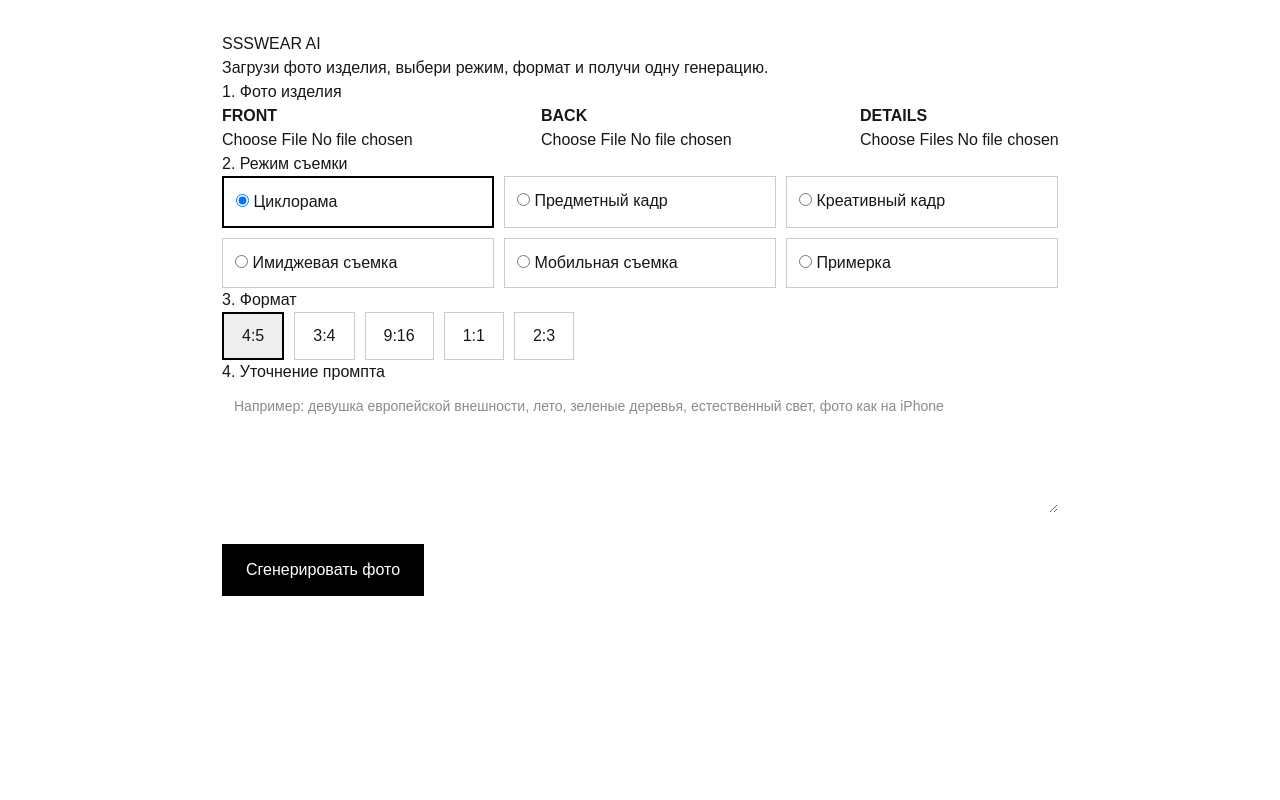
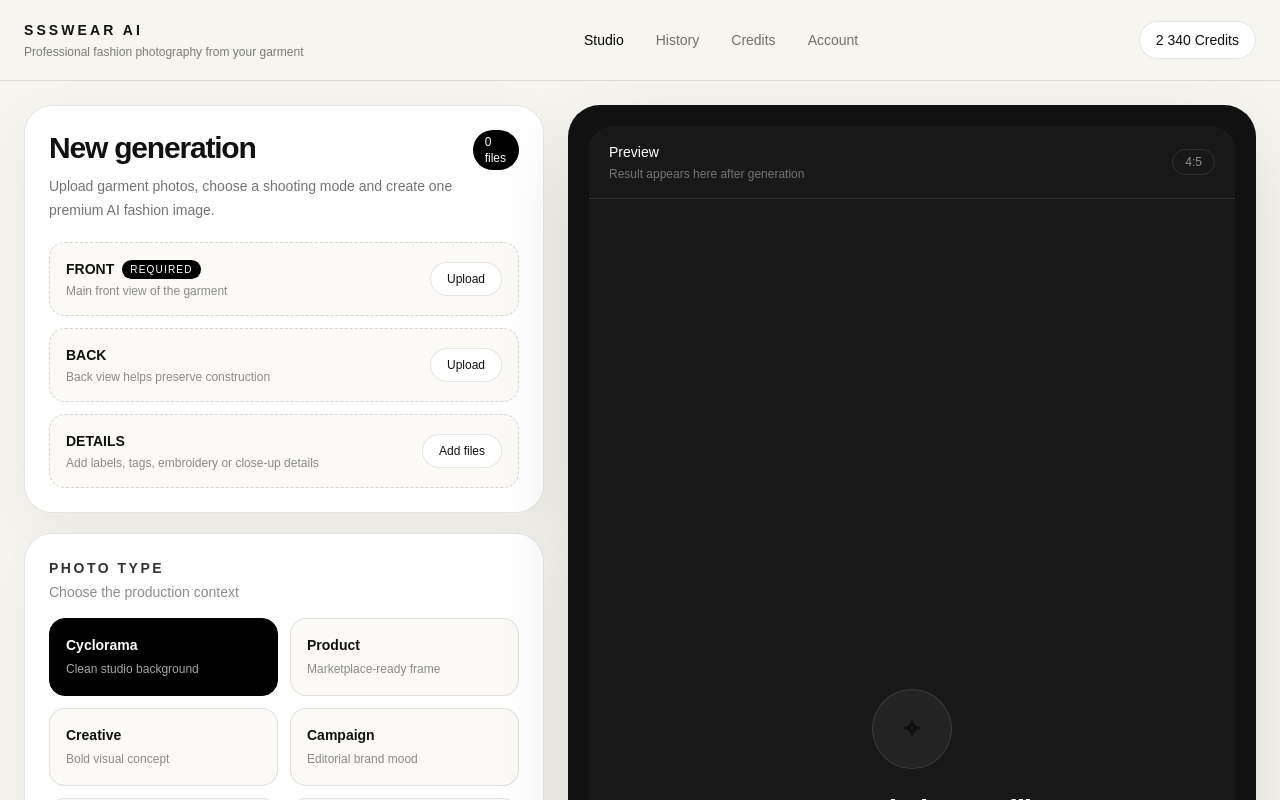
Before and after one commit to igorslinkin/ssswearai, a Next.js app: page / in a window 1280 px wide. Shown: the top 800 px of the page. Built offline with nearby package versions, Linux system fonts and the light colour scheme.

Commit message:
Redesign generator interface

```diff
--- a/app/page.tsx
+++ b/app/page.tsx
@@ -1,6 +1,6 @@
 "use client";
 
-import { useState } from "react";
+import { useMemo, useState } from "react";
 
 type Mode =
   | "cyclorama"
@@ -12,10 +12,53 @@ type Mode =
 
 type Ratio = "4:5" | "3:4" | "9:16" | "1:1" | "2:3";
 
+const modes: {
+  value: Mode;
+  title: string;
+  description: string;
+}[] = [
+  {
+    value: "cyclorama",
+    title: "Cyclorama",
+    description: "Clean studio background",
+  },
+  {
+    value: "product",
+    title: "Product",
+    description: "Marketplace-ready frame",
+  },
+  {
+    value: "creative",
+    title: "Creative",
+    description: "Bold visual concept",
+  },
+  {
+    value: "image",
+    title: "Campaign",
+    description: "Editorial brand mood",
+  },
+  {
+    value: "mobile",
+    title: "Mobile",
+    description: "Realistic UGC photo",
+  },
+  {
+    value: "tryon",
+    title: "Try-on",
+    description: "Model wearing garment",
+  },
+];
+
+const ratios: Ratio[] = ["4:5", "3:4", "9:16", "1:1", "2:3"];
+
 async function compressImage(file: File, maxSize = 1400, quality = 0.82) {
   const imageBitmap = await createImageBitmap(file);
 
-  const scale = Math.min(1, maxSize / Math.max(imageBitmap.width, imageBitmap.height));
+  const scale = Math.min(
+    1,
+    maxSize / Math.max(imageBitmap.width, imageBitmap.height)
+  );
+
   const width = Math.round(imageBitmap.width * scale);
   const height = Math.round(imageBitmap.height * scale);
 
@@ -49,6 +92,10 @@ async function compressImage(file: File, maxSize = 1400, quality = 0.82) {
   );
 }
 
+function formatFileSize(file: File) {
+  return `${(file.size / 1024 / 1024).toFixed(2)} MB`;
+}
+
 export default function Page() {
   const [frontFile, setFrontFile] = useState<File | null>(null);
   const [backFile, setBackFile] = useState<File | null>(null);
@@ -62,9 +109,13 @@ export default function Page() {
   const [error, setError] = useState("");
   const [loading, setLoading] = useState(false);
 
+  const uploadedCount = useMemo(() => {
+    return Number(Boolean(frontFile)) + Number(Boolean(backFile)) + detailFiles.length;
+  }, [frontFile, backFile, detailFiles]);
+
   const handleGenerate = async () => {
     if (!frontFile) {
-      setError("Загрузи FRONT фото.");
+      setError("Upload FRONT photo first.");
       return;
     }
 
@@ -100,172 +151,350 @@ export default function Page() {
       const data = await res.json();
 
       if (!data.success) {
-        setError(data.error || "Ошибка генерации.");
+        setError(data.error || "Generation failed.");
         return;
       }
 
       setImage(data.image);
     } catch (err: any) {
-      setError(err?.message || "Ошибка запроса к API.");
+      setError(err?.message || "API request failed.");
     } finally {
       setLoading(false);
     }
   };
 
   return (
-    <main style={{ padding: 32, maxWidth: 900, margin: "0 auto", fontFamily: "Arial" }}>
-      <h1>SSSWEAR AI</h1>
-      <p>Загрузи фото изделия, выбери режим, формат и получи одну генерацию.</p>
-
-      <h3>1. Фото изделия</h3>
-
-      <div style={{ display: "grid", gap: 16, gridTemplateColumns: "1fr 1fr 1fr" }}>
-        <UploadBox title="FRONT" file={frontFile} onChange={setFrontFile} />
-        <UploadBox title="BACK" file={backFile} onChange={setBackFile} />
+    <main className="min-h-screen bg-[#f7f5f0] text-[#111111]">
+      <header className="border-b border-black/10 bg-[#f7f5f0]/90 backdrop-blur">
+        <div className="mx-auto flex max-w-[1440px] items-center justify-between px-6 py-5">
           <div>
-          <strong>DETAILS</strong>
-          <br />
-          <input
-            type="file"
-            accept="image/*"
-            multiple
-            onChange={(e) => setDetailFiles(Array.from(e.target.files || []))}
-          />
-          {detailFiles.length > 0 && (
-            <ul>
-              {detailFiles.map((file, index) => (
-                <li key={index}>
-                  {file.name} — {(file.size / 1024 / 1024).toFixed(2)} MB
-                </li>
-              ))}
-            </ul>
-          )}
+            <div className="text-sm font-semibold tracking-[0.22em]">
+              SSSWEAR AI
+            </div>
+            <div className="mt-1 text-xs text-black/50">
+              Professional fashion photography from your garment
             </div>
           </div>
 
-      <h3>2. Режим съемки</h3>
+          <nav className="hidden items-center gap-8 text-sm text-black/55 md:flex">
+            <button className="text-black">Studio</button>
+            <button>History</button>
+            <button>Credits</button>
+            <button>Account</button>
+          </nav>
 
-      <div style={{ display: "grid", gap: 10, gridTemplateColumns: "1fr 1fr 1fr" }}>
-        <Radio label="Циклорама" value="cyclorama" current={mode} onChange={setMode} />
-        <Radio label="Предметный кадр" value="product" current={mode} onChange={setMode} />
-        <Radio label="Креативный кадр" value="creative" current={mode} onChange={setMode} />
-        <Radio label="Имиджевая съемка" value="image" current={mode} onChange={setMode} />
-        <Radio label="Мобильная съемка" value="mobile" current={mode} onChange={setMode} />
-        <Radio label="Примерка" value="tryon" current={mode} onChange={setMode} />
+          <div className="rounded-full border border-black/10 bg-white px-4 py-2 text-sm">
+            2 340 Credits
+          </div>
+        </div>
+      </header>
+
+      <section className="mx-auto grid max-w-[1440px] gap-6 px-6 py-6 lg:grid-cols-[520px_1fr]">
+        <aside className="space-y-5">
+          <div className="rounded-[28px] border border-black/10 bg-white p-6 shadow-[0_20px_60px_rgba(0,0,0,0.06)]">
+            <div className="mb-5 flex items-start justify-between gap-4">
+              <div>
+                <h1 className="text-3xl font-semibold tracking-[-0.04em]">
+                  New generation
+                </h1>
+                <p className="mt-2 text-sm leading-6 text-black/55">
+                  Upload garment photos, choose a shooting mode and create one
+                  premium AI fashion image.
+                </p>
               </div>
 
-      <h3>3. Формат</h3>
+              <div className="rounded-full bg-black px-3 py-1 text-xs text-white">
+                {uploadedCount} files
+              </div>
+            </div>
 
-      <div style={{ display: "flex", gap: 10, flexWrap: "wrap" }}>
-        {(["4:5", "3:4", "9:16", "1:1", "2:3"] as Ratio[]).map((ratio) => (
+            <div className="grid gap-3">
+              <UploadCard
+                title="FRONT"
+                description="Main front view of the garment"
+                file={frontFile}
+                onChange={setFrontFile}
+                required
+              />
+
+              <UploadCard
+                title="BACK"
+                description="Back view helps preserve construction"
+                file={backFile}
+                onChange={setBackFile}
+              />
+
+              <DetailsUpload files={detailFiles} onChange={setDetailFiles} />
+            </div>
+          </div>
+
+          <div className="rounded-[28px] border border-black/10 bg-white p-6 shadow-[0_20px_60px_rgba(0,0,0,0.05)]">
+            <SectionTitle
+              title="Photo type"
+              subtitle="Choose the production context"
+            />
+
+            <div className="mt-4 grid grid-cols-2 gap-3">
+              {modes.map((item) => (
+                <button
+                  key={item.value}
+                  onClick={() => setMode(item.value)}
+                  className={[
+                    "rounded-2xl border p-4 text-left transition",
+                    mode === item.value
+                      ? "border-black bg-black text-white"
+                      : "border-black/10 bg-[#fbfaf7] hover:border-black/25",
+                  ].join(" ")}
+                >
+                  <div className="text-sm font-semibold">{item.title}</div>
+                  <div
+                    className={[
+                      "mt-1 text-xs leading-5",
+                      mode === item.value ? "text-white/65" : "text-black/45",
+                    ].join(" ")}
+                  >
+                    {item.description}
+                  </div>
+                </button>
+              ))}
+            </div>
+          </div>
+
+          <div className="rounded-[28px] border border-black/10 bg-white p-6 shadow-[0_20px_60px_rgba(0,0,0,0.05)]">
+            <SectionTitle title="Format" subtitle="Final image aspect ratio" />
+
+            <div className="mt-4 flex flex-wrap gap-2">
+              {ratios.map((ratio) => (
                 <button
                   key={ratio}
                   onClick={() => setAspectRatio(ratio)}
-            style={{
-              padding: "10px 18px",
-              border: aspectRatio === ratio ? "2px solid black" : "1px solid #ccc",
-              background: aspectRatio === ratio ? "#eee" : "white",
-              cursor: "pointer",
-            }}
+                  className={[
+                    "rounded-full border px-5 py-3 text-sm transition",
+                    aspectRatio === ratio
+                      ? "border-black bg-black text-white"
+                      : "border-black/10 bg-[#fbfaf7] hover:border-black/25",
+                  ].join(" ")}
                 >
                   {ratio}
                 </button>
               ))}
             </div>
+          </div>
 
-      <h3>4. Уточнение промпта</h3>
+          <div className="rounded-[28px] border border-black/10 bg-white p-6 shadow-[0_20px_60px_rgba(0,0,0,0.05)]">
+            <SectionTitle
+              title="Additional instructions"
+              subtitle="Optional creative direction"
+            />
 
             <textarea
               value={userPrompt}
               onChange={(e) => setUserPrompt(e.target.value)}
-        placeholder="Например: девушка европейской внешности, лето, зеленые деревья, естественный свет, фото как на iPhone"
+              placeholder="Example: natural daylight, summer mood, realistic skin texture, street location, shot on iPhone"
               rows={5}
-        style={{ width: "100%", padding: 12, fontSize: 14 }}
+              className="mt-4 w-full resize-none rounded-2xl border border-black/10 bg-[#fbfaf7] p-4 text-sm leading-6 outline-none transition placeholder:text-black/35 focus:border-black/30"
             />
-
-      <br />
-      <br />
 
             <button
               onClick={handleGenerate}
               disabled={loading}
-        style={{
-          padding: "14px 24px",
-          background: "black",
-          color: "white",
-          border: 0,
-          cursor: "pointer",
-        }}
+              className="mt-5 w-full rounded-2xl bg-black px-5 py-4 text-sm font-semibold text-white transition hover:bg-black/85 disabled:cursor-not-allowed disabled:bg-black/35"
             >
-        {loading ? "Сжимаем фото и генерируем..." : "Сгенерировать фото"}
+              {loading ? "Preparing photos and generating..." : "Generate photo"}
             </button>
 
-      {loading && <p>Генерация может занять около минуты...</p>}
-
-      {error && <p style={{ color: "red" }}>{error}</p>}
-
-      {image && (
-        <div style={{ marginTop: 30 }}>
-          <h3>Результат</h3>
-          <img src={image} alt="Generated result" style={{ width: "100%", borderRadius: 16 }} />
+            {error && (
+              <div className="mt-4 rounded-2xl border border-red-200 bg-red-50 p-4 text-sm text-red-700">
+                {error}
               </div>
             )}
+          </div>
+        </aside>
+
+        <section className="min-h-[calc(100vh-120px)] rounded-[32px] border border-black/10 bg-[#111111] p-5 shadow-[0_30px_80px_rgba(0,0,0,0.12)]">
+          <div className="flex h-full min-h-[720px] flex-col rounded-[24px] bg-[#181818]">
+            <div className="flex items-center justify-between border-b border-white/10 px-5 py-4">
+              <div>
+                <div className="text-sm font-medium text-white">Preview</div>
+                <div className="mt-1 text-xs text-white/40">
+                  Result appears here after generation
+                </div>
+              </div>
+
+              <div className="rounded-full border border-white/10 px-3 py-1 text-xs text-white/50">
+                {aspectRatio}
+              </div>
+            </div>
+
+            <div className="flex flex-1 items-center justify-center p-6">
+              {loading && (
+                <div className="max-w-sm text-center">
+                  <div className="mx-auto h-10 w-10 animate-spin rounded-full border border-white/20 border-t-white" />
+                  <div className="mt-5 text-sm font-medium text-white">
+                    Creating fashion image
+                  </div>
+                  <div className="mt-2 text-sm leading-6 text-white/40">
+                    We compress your photos and generate one premium result.
+                    This can take about a minute.
+                  </div>
+                </div>
+              )}
+
+              {!loading && !image && (
+                <div className="max-w-md text-center">
+                  <div className="mx-auto mb-6 flex h-20 w-20 items-center justify-center rounded-full border border-white/10 bg-white/5 text-3xl">
+                    ✦
+                  </div>
+                  <h2 className="text-3xl font-semibold tracking-[-0.04em] text-white">
+                    Your generated photo will appear here.
+                  </h2>
+                  <p className="mt-4 text-sm leading-6 text-white/40">
+                    Upload at least the front image, choose the production mode
+                    and start generation.
+                  </p>
+                </div>
+              )}
+
+              {!loading && image && (
+                <div className="w-full max-w-[760px]">
+                  <img
+                    src={image}
+                    alt="Generated result"
+                    className="w-full rounded-[24px] object-contain shadow-[0_30px_80px_rgba(0,0,0,0.35)]"
+                  />
+
+                  <div className="mt-5 flex justify-center gap-3">
+                    <a
+                      href={image}
+                      download="ssswear-ai-generation.png"
+                      className="rounded-full bg-white px-5 py-3 text-sm font-medium text-black"
+                    >
+                      Download
+                    </a>
+
+                    <button
+                      onClick={handleGenerate}
+                      disabled={loading}
+                      className="rounded-full border border-white/15 px-5 py-3 text-sm font-medium text-white hover:bg-white/10"
+                    >
+                      Regenerate
+                    </button>
+                  </div>
+                </div>
+              )}
+            </div>
+          </div>
+        </section>
+      </section>
     </main>
   );
 }
 
-function UploadBox({
+function SectionTitle({
   title,
-  file,
-  onChange,
+  subtitle,
 }: {
   title: string;
-  file: File | null;
-  onChange: (file: File | null) => void;
+  subtitle: string;
 }) {
   return (
     <div>
-      <strong>{title}</strong>
-      <br />
-      <input
-        type="file"
-        accept="image/*"
-        onChange={(e) => onChange(e.target.files?.[0] || null)}
-      />
-      {file && (
-        <p>
-          ✅ {file.name} — {(file.size / 1024 / 1024).toFixed(2)} MB
-        </p>
-      )}
+      <h2 className="text-sm font-semibold uppercase tracking-[0.18em] text-black/80">
+        {title}
+      </h2>
+      <p className="mt-1 text-sm text-black/45">{subtitle}</p>
     </div>
   );
 }
 
-function Radio({
-  label,
-  value,
-  current,
+function UploadCard({
+  title,
+  description,
+  file,
   onChange,
+  required,
 }: {
-  label: string;
-  value: Mode;
-  current: Mode;
-  onChange: (value: Mode) => void;
+  title: string;
+  description: string;
+  file: File | null;
+  onChange: (file: File | null) => void;
+  required?: boolean;
 }) {
   return (
-    <label
-      style={{
-        border: current === value ? "2px solid black" : "1px solid #ccc",
-        padding: 12,
-        cursor: "pointer",
-      }}
-    >
+    <label className="block cursor-pointer rounded-2xl border border-dashed border-black/15 bg-[#fbfaf7] p-4 transition hover:border-black/35">
       <input
-        type="radio"
-        checked={current === value}
-        onChange={() => onChange(value)}
-      />{" "}
-      {label}
+        type="file"
+        accept="image/*"
+        className="hidden"
+        onChange={(e) => onChange(e.target.files?.[0] || null)}
+      />
+
+      <div className="flex items-center justify-between gap-4">
+        <div>
+          <div className="flex items-center gap-2">
+            <div className="text-sm font-semibold">{title}</div>
+            {required && (
+              <div className="rounded-full bg-black px-2 py-0.5 text-[10px] uppercase tracking-[0.12em] text-white">
+                Required
+              </div>
+            )}
+          </div>
+          <div className="mt-1 text-xs text-black/45">{description}</div>
+
+          {file && (
+            <div className="mt-3 text-xs text-black/65">
+              ✅ {file.name} — {formatFileSize(file)}
+            </div>
+          )}
+        </div>
+
+        <div className="rounded-full border border-black/10 bg-white px-4 py-2 text-xs font-medium">
+          Upload
+        </div>
+      </div>
     </label>
   );
 }
+
+function DetailsUpload({
+  files,
+  onChange,
+}: {
+  files: File[];
+  onChange: (files: File[]) => void;
+}) {
+  return (
+    <label className="block cursor-pointer rounded-2xl border border-dashed border-black/15 bg-[#fbfaf7] p-4 transition hover:border-black/35">
+      <input
+        type="file"
+        accept="image/*"
+        multiple
+        className="hidden"
+        onChange={(e) => onChange(Array.from(e.target.files || []))}
+      />
+
+      <div className="flex items-center justify-between gap-4">
+        <div>
+          <div className="text-sm font-semibold">DETAILS</div>
+          <div className="mt-1 text-xs text-black/45">
+            Add labels, tags, embroidery or close-up details
+          </div>
+
+          {files.length > 0 && (
+            <div className="mt-3 space-y-1 text-xs text-black/65">
+              {files.map((file, index) => (
+                <div key={`${file.name}-${index}`}>
+                  ✅ {file.name} — {formatFileSize(file)}
+                </div>
+              ))}
+            </div>
+          )}
+        </div>
+
+        <div className="rounded-full border border-black/10 bg-white px-4 py-2 text-xs font-medium">
+          Add files
+        </div>
+      </div>
+    </label>
+  );
+}
```
Lines whose indentation alone changed are shown as unchanged.
